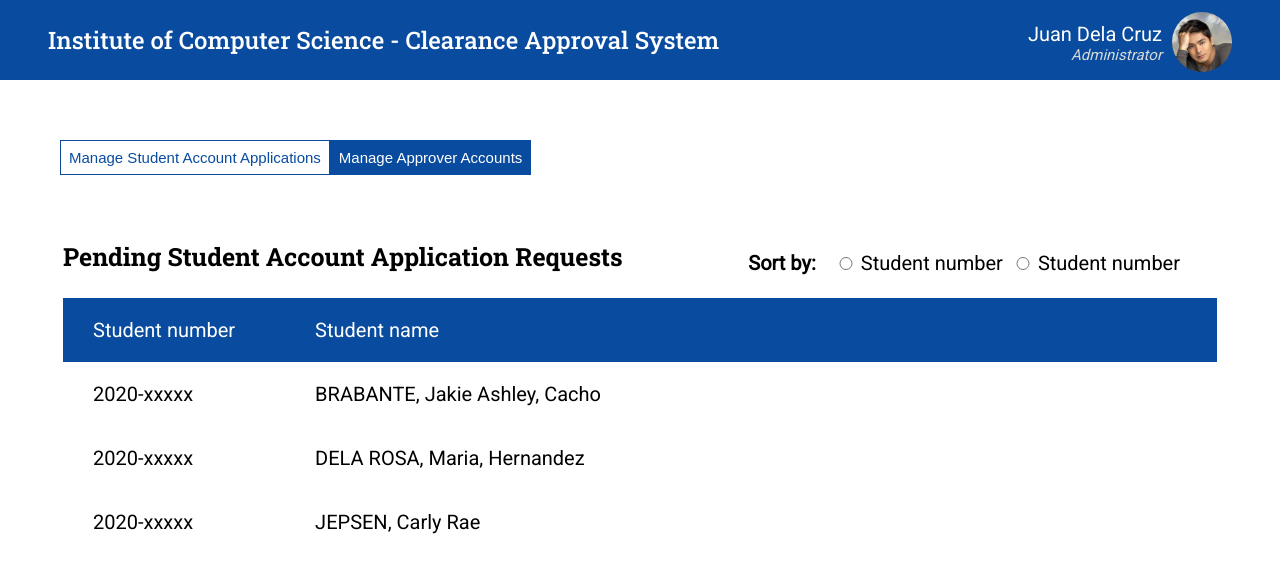
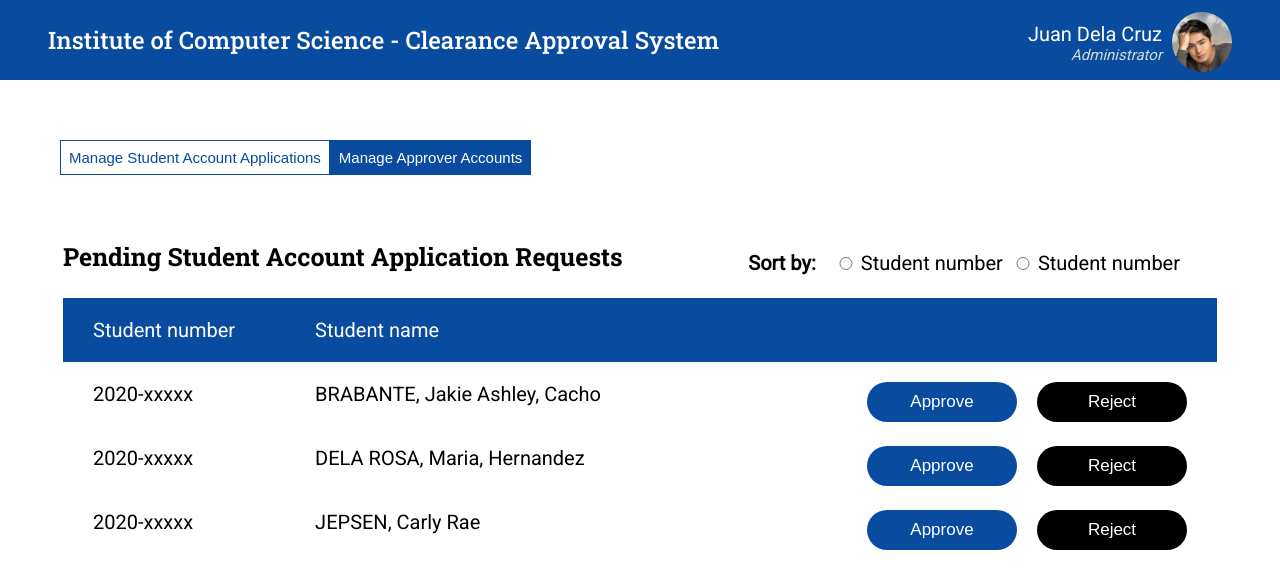
Before and after one commit to jakiebravarian/ICS_Clearance_System, a React (Create React App) app in the folder frontend/: page /manage-applications in a window 1280 px wide. Shown: the top 588 px of the page. Built offline with nearby package versions, Linux system fonts and the light colour scheme.

Commit message:
ui: added buttons beside each list

```diff
--- a/frontend/src/assets/styles/admin.css
+++ b/frontend/src/assets/styles/admin.css
@@ -81,8 +81,46 @@
 
 .col-labels {
     margin-left: 30px;
+    min-width: 200px;
+    flex-wrap: wrap;
+    align-items: center;
 }
 
 .first-col {
     margin-right: 122px;
 }
+
+.approve-button {
+    margin-right: 20px;
+    background-color: #094C9F;
+    color: white;
+    font-size: 17px;
+    flex: 0 0 auto;
+}
+
+.reject-button {
+    font-size: 17px;
+    background-color: black;
+    color: white;
+    flex: 0 0 auto;
+}
+
+.admin-buttons {
+    margin-left: auto;
+    margin-top: 15px;
+    margin-right: 30px;
+    min-width: 20px;
+}
+
+.admin-buttons > button {
+    width: 150px;
+    height: 40px;
+    border-radius: 20px;
+    border: none;
+}
+
+@media (max-width: 768px) {
+    .first-col {
+        flex: 0 0 100%;
+    }
+}
--- a/frontend/src/pages/Admin/AdminComponents.js
+++ b/frontend/src/pages/Admin/AdminComponents.js
@@ -66,6 +66,12 @@ function StudentAppsList(props) {
                     <div className="row col-labels">
                         <p className="first-col">{student.studentNumber}</p>
                         <p>{student.studentName}</p>
+
+                        {/* buttons */}
+                        <div className="row admin-buttons">
+                            <button class="approve-button">Approve</button>
+                            <button className="reject-button">Reject</button>
+                        </div>
                     </div>
                 ))
             }
```
